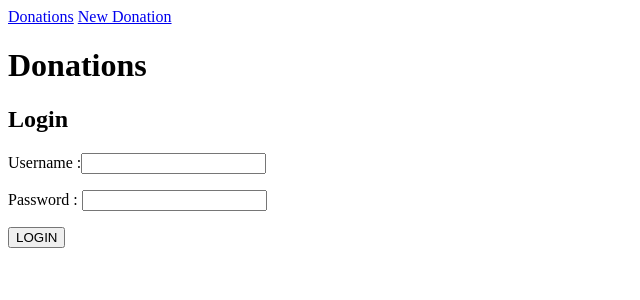
After one commit to pcewebpython/flask-mailroom, a Flask app: page /login in a window 1280 px wide. The commit adds this page. Shown: the top 300 px of the page, without its empty margins (0-640 px from the left). Run offline with Flask 2, Linux system fonts and the light colour scheme.

Commit message:
initial work - basic functions (list donations, donate, login) - optional functions (login, dynamic donor creation, donation range error message) - pylint and flake8 clean

```diff
--- a/main.py
+++ b/main.py
@@ -1,22 +1,76 @@
+""" the server entry point """
 import os
-import base64
 
-from flask import Flask, render_template, request, redirect, url_for, session
+from flask import Flask, render_template, request, \
+                redirect, url_for, session, flash
+from passlib.hash import pbkdf2_sha256
+from model import Donor, Donation, User
 
-from model import Donation
+APP = Flask(__name__)
+APP.secret_key = os.environ.get('SECRET_KEY').encode()
 
-app = Flask(__name__)
 
-@app.route('/')
+@APP.route('/')
 def home():
-    return redirect(url_for('all'))
+    """ set the login page as the default """
+    return redirect(url_for('login'))
 
-@app.route('/donations/')
-def all():
-    donations = Donation.select()
-    return render_template('donations.jinja2', donations=donations)
+
+@APP.route('/donations/')
+def donations():
+    """ list all the donations for all donors """
+    _donations = Donation.select()
+    return render_template('donations.jinja2', donations=_donations)
+
+
+@APP.route('/donate/', methods=['POST', 'GET'])
+def donate():
+    """ let a user create a new donor / donation """
+    if request.method == 'POST':
+        donor_name = request.form['name']
+        amount = request.form['value']
+        if donor_name and amount:
+            donor_count = Donor.select() \
+                            .where(Donor.name == request.form['name']) \
+                            .count()
+
+            if donor_count == 0:
+                donor = Donor.create(name=request.form['name'])
+            else:
+                donor = Donor.get(name=request.form['name'])
+
+            if int(amount) <= 1000000 and int(amount) > 0:
+                Donation.create(donor=donor, value=request.form['value'])
+                _donations = Donation.select()
+                return render_template('donations.jinja2',
+                                       donations=_donations)
+
+            flash('Input amount within an acceptable range (0 to 1000000)')
+            return render_template('add_donation.jinja2')
+    elif request.method == 'GET':
+        if session.get('username'):
+            return render_template('add_donation.jinja2')
+
+    return render_template('login.jinja2')
+
+
+@APP.route('/login', methods=['POST', 'GET'])
+def login():
+    """ login to the system """
+    if request.method == 'POST':
+        user = User.select().where(User.name == request.form['name']).get()
+
+        if user is not None and pbkdf2_sha256.verify(request.form['password'],
+                                                     user.password):
+            session['username'] = request.form['name']
+            return redirect(url_for('donate'))
+
+        return render_template('login.jinja2',
+                               error="Incorrect username or password.")
+
+    return render_template('login.jinja2')
 
 
 if __name__ == "__main__":
-    port = int(os.environ.get("PORT", 6738))
-    app.run(host='0.0.0.0', port=port)
+    PORT = int(os.environ.get("PORT", 6738))
+    APP.run(host='0.0.0.0', port=PORT)
--- a/requirements.txt
+++ b/requirements.txt
@@ -3,6 +3,8 @@ Flask==0.12.3
 itsdangerous==0.24
 Jinja2==2.10
 MarkupSafe==1.0
+passlib==1.7.2
 peewee==3.2.2
+psycopg2==2.8.4
 psycopg2-binary==2.7.4
 Werkzeug==0.14.1
--- a/templates/base.jinja2
+++ b/templates/base.jinja2
@@ -3,8 +3,26 @@
 <title>Mailroom</title>
 </head>
 <body>
-	<h1>Donations</h1>
-	<h2>{% block subtitle %} {% endblock subtitle %}</h2>
-	{% block content %} {% endblock content %}
+  <nav>
+    <a id="donations" href="{{ url_for('donations') }}">Donations</a>
+    <a id="donate" href="{{ url_for('donate') }}">New Donation</a>
+  </nav>
+  <h1>Donations</h1>
+  <h2>{% block subtitle %} {% endblock subtitle %}</h2>
+  {% block content %} {% endblock content %}
+  <div class="container" style="min-height:100% width:80%">
+  {% with messages = get_flashed_messages() %}
+    {% if messages %}
+      {% for message in messages %}
+        <div class="alert alert-warning alert-dismissible" role="alert">
+        <button type="button" class="close" data-dismiss="alert" aria-label="Close"><span aria-hidden="true">×</span></button>
+          {{message}}
+        </div>
+      {% endfor %}
+    {% endif %}
+  {% endwith %}
+
+  {% block body %}{% endblock %}
+  </div>
 </body>
 </html>
--- /dev/null
+++ b/templates/login.jinja2
@@ -0,0 +1,14 @@
+{% extends 'base.jinja2' %}
+
+{% block subtitle %}Login{% endblock subtitle %}
+
+{% block content %}
+<form method="POST">
+  {% if error %}<p>{{ error }}</p>{% endif %}
+  <label for="name-input">Username :</label><input id="name-input" type="text" name="name"><br>
+  <p>
+  <label for="password-input">Password : </label><input id="password-input" type="password" name="password"><br>
+  <p>
+  <input type="submit" value="LOGIN">
+</form>
+{% endblock content %}
```
Also changed, not shown: model.py (+8 -0 lines), setup.py (+11 -3 lines), templates/add_donation.jinja2 (added, +14 -0 lines).
